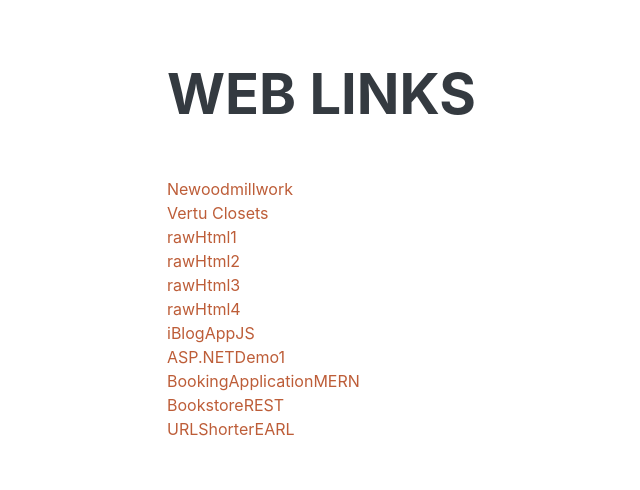
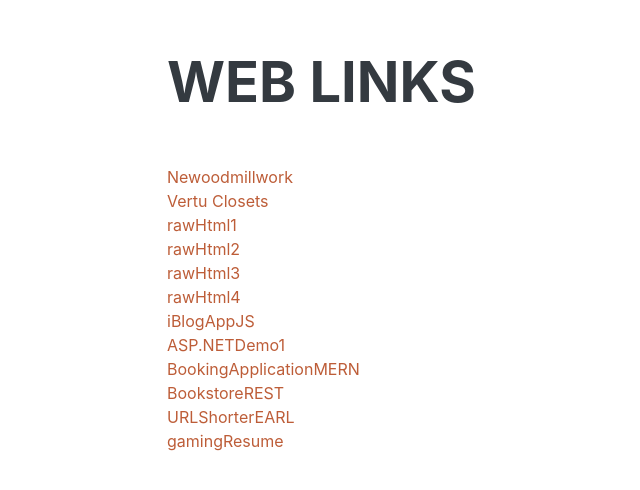
Before and after one commit to marksong0917/ResumeWebV, a plain HTML site: page index.html in a window 1280 px wide. Shown: the part 4145-4635 px from the top of the page, without its empty margins (153-793 px from the left). Drawn offline with nearby package versions, Linux system fonts and the light colour scheme; a web font is replaced by a local one.

Commit message:
Update index.html

```diff
--- a/index.html
+++ b/index.html
@@ -210,6 +210,7 @@
             <a href="https://github.com/marksong0917/BookingApplicationMERN">BookingApplicationMERN</a><br>
             <a href="https://github.com/marksong0917/BookstoreREST">BookstoreREST</a><br>
             <a href="https://github.com/marksong0917/URLShorterEARL">URLShorterEARL</a><br>
+            <a href="https://marksong0917.github.io/gamingResume/">gamingResume</a><br>
           </p>
         </div>
       </section>
```
